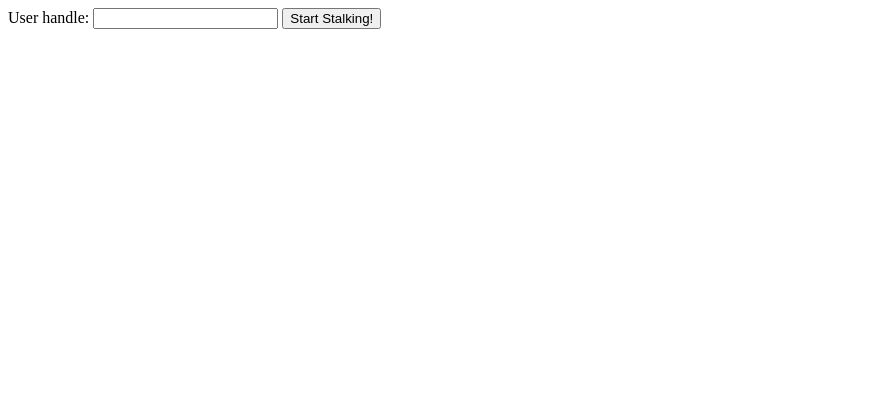
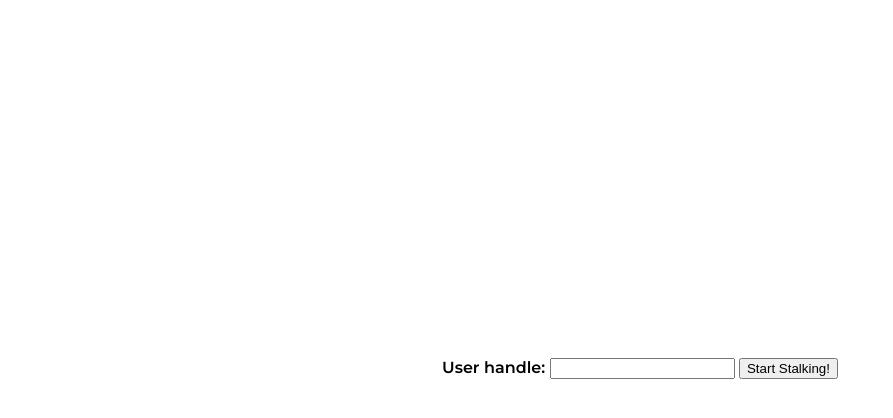
Before and after one commit to kaushik-rishi/codeforces-stalk-webapp, a plain HTML site: page index.html in a window 1280 px wide. Shown: the whole page, without its empty margins (0-893 px from the left). Drawn offline with Linux system fonts and the light colour scheme.

Commit message:
old fix: change paths

```diff
--- a/index.html
+++ b/index.html
@@ -1,13 +1,15 @@
 <!DOCTYPE html>
 <html lang="en">
+
 <head>
   <meta charset="UTF-8">
   <meta name="viewport" content="width=device-width, initial-scale=1.0">
+  <link rel="stylesheet" href="./styles/stalking_styles.css">
   <script src="./scripts/jq.js"></script>
-  <link rel="stylesheet" href="styles/style.css">
-  <script src="scripts/index.js" async defer></script>
+  <script src="./scripts/stalking.js" async defer></script>
   <title>Codeforces Stalker</title>
 </head>
+
 <body>
   <div class="container">
     <form method="GET" action="/stalking.html">
@@ -17,4 +19,5 @@
     </form>
   </div>
 </body>
+
 </html>
```
